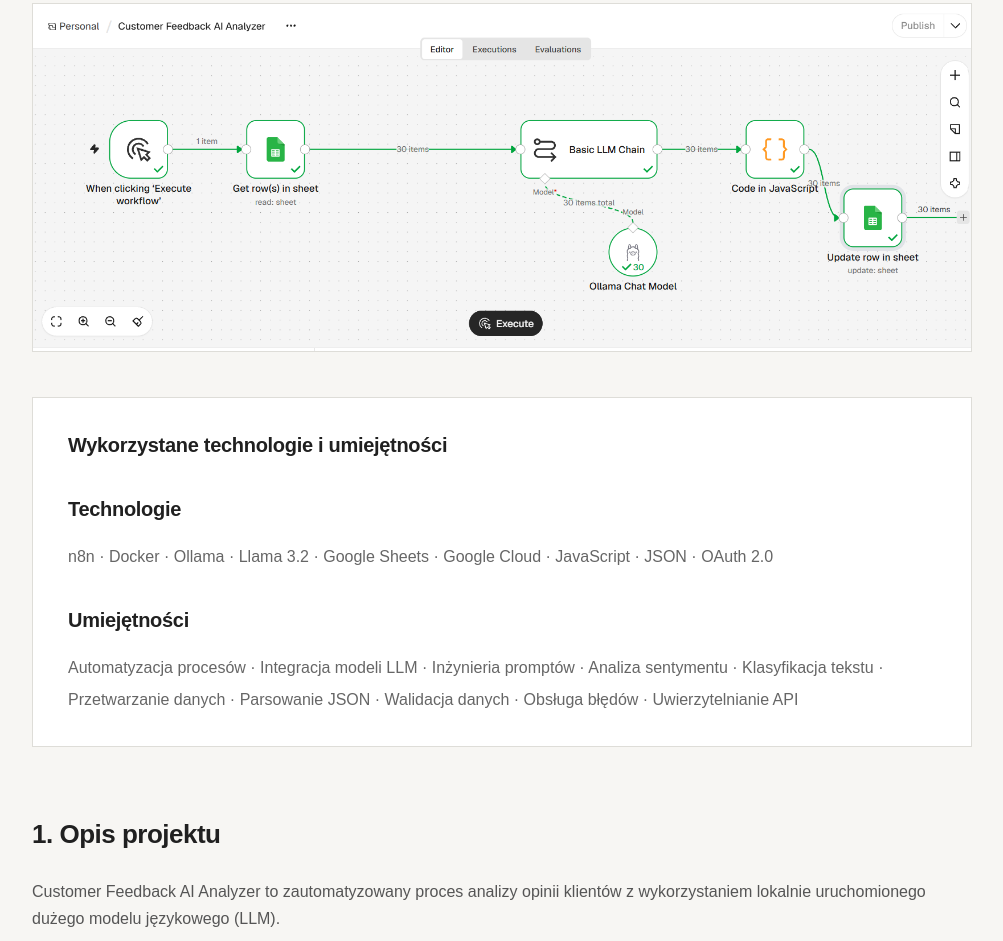
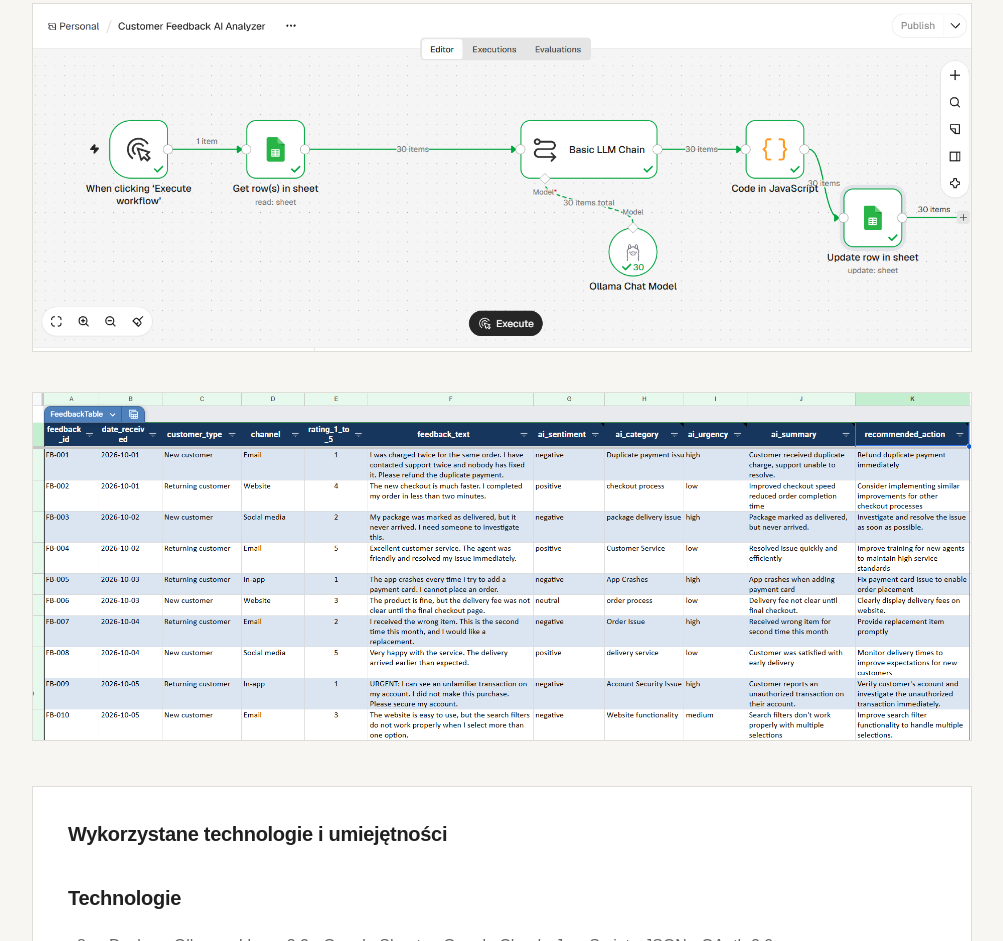
Before and after one commit to majaprzybyla/majaprzybyla.github.io, a plain HTML site: page projects/n8n-customer-feedback.html in a window 1280 px wide. Shown: the part 260-1201 px from the top of the page, without its empty margins (138-1141 px from the left). Drawn offline with Linux system fonts and the light colour scheme.

Commit message:
Update n8n-customer-feedback.html

```diff
--- a/projects/n8n-customer-feedback.html
+++ b/projects/n8n-customer-feedback.html
@@ -312,7 +312,7 @@
         </div>
 
 
-        <!-- MAIN SCREENSHOT -->
+        <!-- MAIN SCREENSHOTS -->
 
         <div class="image-container">
 
@@ -322,6 +322,13 @@
 
         </div>
 
+        <div class="image-container">
+
+            <img src="../images/n8n/n8n7.png"
+                 alt="Completed customer feedback analysis results in Google Sheets"
+                 onclick="openLightbox(this)">
+
+        </div>
 
         <!-- TECHNOLOGIES -->
 
```
